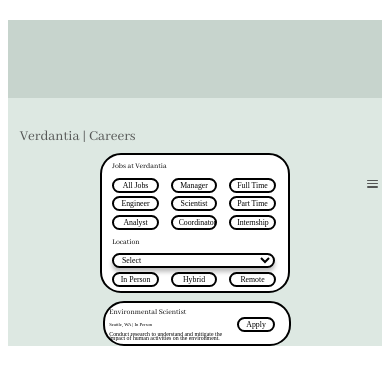
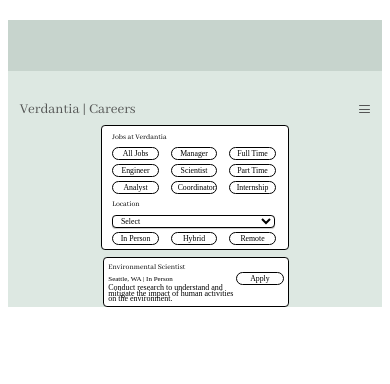
Before and after one commit to vabhi2007/JobFinderWebsite, a React (Vite) app in the folder web-app/: page /Jobs in a window 390 px wide. Shown: the top 384 px of the page. Built offline with nearby package versions, Linux system fonts and the light colour scheme; grey boxes are pictures that could not be loaded; a web font is replaced by a local one.

Commit message:
fixed responsiveness for nav bar and elements in the job page

```diff
--- a/web-app/src/components/Navbar/Bar.css
+++ b/web-app/src/components/Navbar/Bar.css
@@ -1,6 +1,6 @@
 div .bar{
     width: auto;
-    height: 78px;
+    height: 6vh;
     background-color: #C7D4CD;
     margin-top: 20px;
     margin-bottom: 30px;
--- a/web-app/src/components/Navbar/Navbar.css
+++ b/web-app/src/components/Navbar/Navbar.css
@@ -68,13 +68,13 @@ nav ul li a:hover{
 }
 nav .menu {
     display: none;
-    position: absolute;
-    top: 21.3vh;
-    right: 3vw;
+    position: relative;
+
     flex-direction: column;
     justify-content: space-between;
     width: 3vw;
     height: 2vw;
+    padding-right: 3vw;
 }
 nav .menu span {
     height: 0.3vw;
@@ -90,8 +90,9 @@ nav .menu span {
     }
 
     nav {
-        flex-direction: column;
-        align-items: start;
+        flex-direction: row;
+        align-items: center;
+
     }
 
     nav ul {
--- a/web-app/src/components/pages/JobForm.css
+++ b/web-app/src/components/pages/JobForm.css
@@ -1,8 +1,8 @@
 .FormBox {
     width: 45.1vw;
     height: 500px;
-    border-radius: 21px;
-    border: 2px solid #000;
+    border-radius: 1vw;
+    border: 0.1vw solid #000;
     padding: 1vw;
     background: #D7E1DB;
     margin-top: 1vw;
--- a/web-app/src/components/pages/LocationDropdown.css
+++ b/web-app/src/components/pages/LocationDropdown.css
@@ -1,9 +1,9 @@
 #locations {
     width: 93%;
-    border-radius: 13px;
-    border: 2px solid #000;
+    border-radius: 1vw;
+    border: 0.1vw solid #000;
     background: #ffffff;
-    box-shadow: 0px 4px 4px 0px rgba(0, 0, 0, 0.25);
+    box-shadow: 0px 0.2vw 0.2vw 0px rgba(0, 0, 0, 0.25);
 
     font-family: DongleLight;
     font-size: 2vw;
--- a/web-app/src/components/pages/filterButton.css
+++ b/web-app/src/components/pages/filterButton.css
@@ -4,8 +4,8 @@
 
     flex-shrink: 0;
 
-    border: 2px solid black;
-    border-radius: 86px;
+    border: 0.1vw solid black;
+    border-radius: 2vw;
     background: white;
     display: flex;
     align-items: center;
--- a/web-app/src/components/pages/filters.css
+++ b/web-app/src/components/pages/filters.css
@@ -7,8 +7,8 @@
   width: 45vw;
   height: auto;
 
-  border-radius: 21px;
-  border: 2px solid black;
+  border-radius: 1vw;
+  border: 0.1vw solid black;
   background: white;
 
   align-self: center;
--- a/web-app/src/components/pages/jobListing.css
+++ b/web-app/src/components/pages/jobListing.css
@@ -1,6 +1,6 @@
 .joblisting {
-    border-radius: 21px;
-    border: 2px solid #000;
+    border-radius: 1vw;
+    border: 0.1vw solid #000;
     width: 95.8%;
     height: auto;
 
@@ -13,48 +13,50 @@
     padding: 1vw;
 
     background: white;
+
+
 }
 
 .jobName {
     grid-column: 1;
     grid-row: 1;
     font-family: AbhayaLibre;
-    font-size: 2vw;
+    font-size: max(2vw, 6px);
 }
 
 .jobLocation {
     grid-column: 1;
     grid-row: 2;
-    font-size: 1.2vw;
+    font-size: max(1.2vw, 7px);
     align-self: center;
 }
 
 .jobDescription {
     grid-column: 1;
     grid-row: 4;
-    font-size: 1.5vw;
-    line-height: 1.1vw;
+    font-size: max(1.5vw, 8px);
+    line-height: 0.7;
 }
 
 .applyButton {
     grid-column: 2;
     grid-row: 2;
 
-    width: 80%;
-    height: 100%;
+    width: auto;
+    height: auto;
 
     flex-shrink: 0;
 
-    border: 2px solid black;
-    border-radius: 86px;
+    border: 0.1vw solid black;
+    border-radius: 2vw;
     background: white;
     display: flex;
     align-self: center;
-    justify-content: center;
+
     transition: background-color 0.3s ease;
 
     font-family: DongleLight;
-    font-size: 2vw;
+    font-size: max(2vw, 5px);
 
     display: block;
 }
--- a/web-app/src/components/pages/jobListing.jsx
+++ b/web-app/src/components/pages/jobListing.jsx
@@ -34,6 +34,6 @@ JobListing.propTypes = {
     JobLocation: PropTypes.string.isRequired,
     JobPlace: PropTypes.string.isRequired,
     JobDescription: PropTypes.string.isRequired,
-    JobImage: PropTypes.any.isRequired
+
   }
 export default JobListing
```
